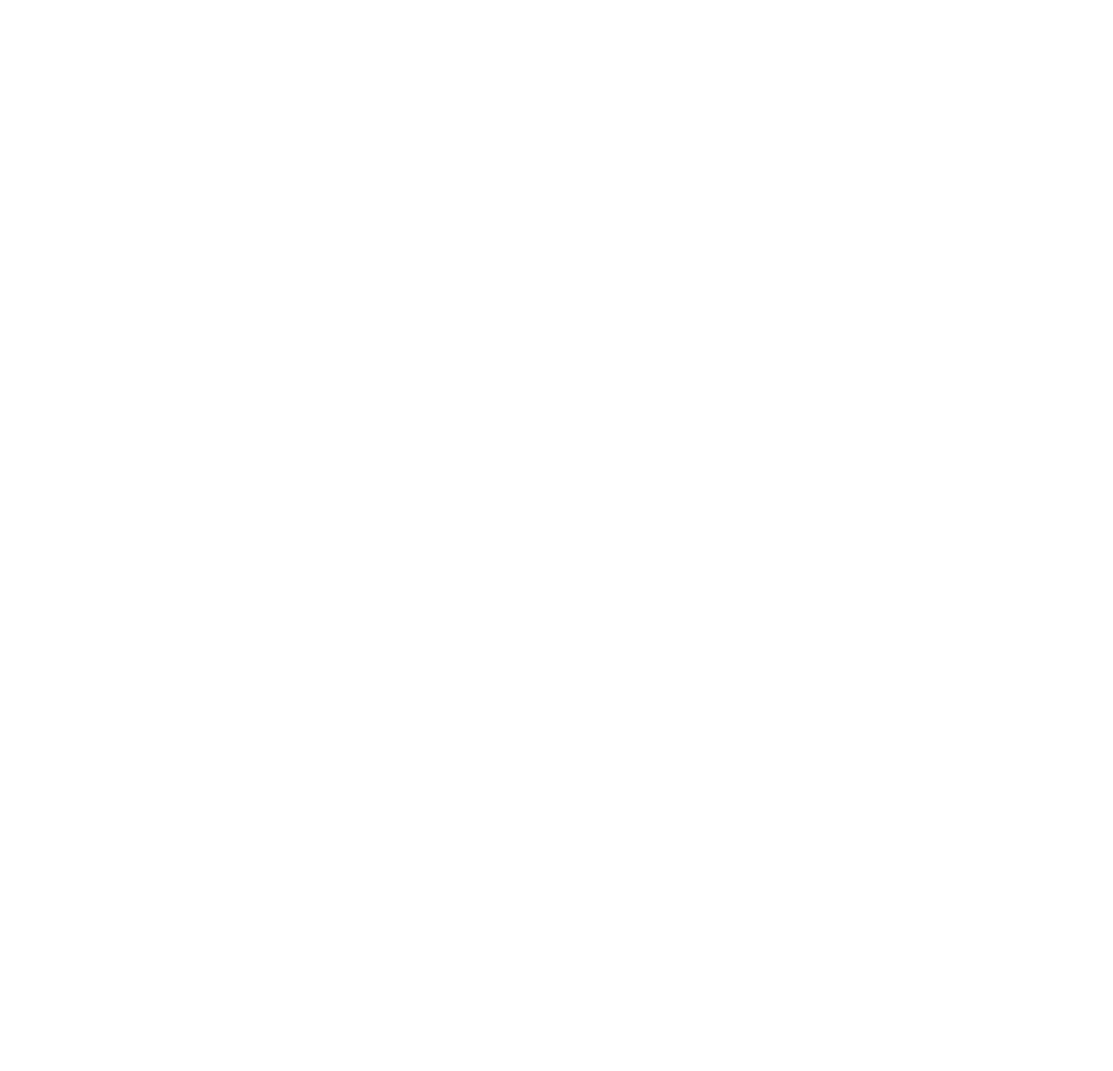
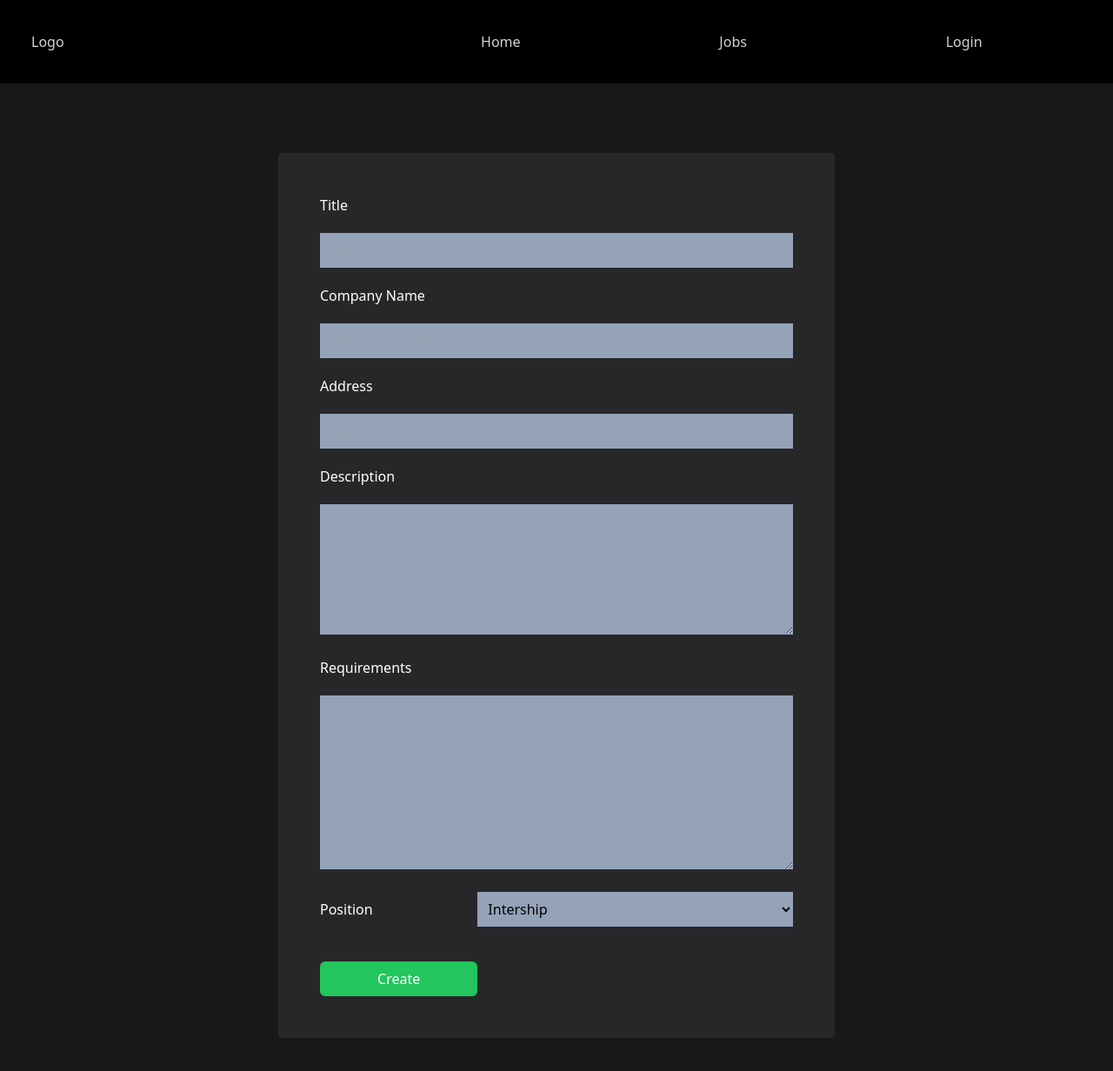
Before and after one commit to pyaephyo11979/workSearchingProgramme, a React (Vite) app in the folder frontend/: page /createjob in a window 1280 px wide. Before the commit this address had no page. Shown: the top 1232 px of the page at 87% size. Before the commit the page ends 800 px from the top, so only its background shows below. Built offline with nearby package versions, Linux system fonts and the light colour scheme.

Commit message:
added JobPostForm

```diff
--- a/frontend/src/App.jsx
+++ b/frontend/src/App.jsx
@@ -7,8 +7,10 @@ import RegisterPage from "./pages/RegisterPage";
 import JobDetails from "./components/JobDetails";
 import JobContextProvider from "./ctx/JobContext";
 
-import { registerAction, loginAction } from "./utils/actions";
+import { registerAction, loginAction, createJobAction } from "./utils/actions";
 import { checkAuthUser } from "./utils/loaders";
+import ProfilePage from "./pages/ProfilePage";
+import CreateJobPage from "./pages/CreateJobPage";
 
 function App() {
     const router = createBrowserRouter([
@@ -28,6 +30,11 @@ function App() {
                         </JobContextProvider>
                     ),
                 },
+                {
+                    path: "createjob",
+                    element: <CreateJobPage />,
+                    action: createJobAction,
+                },
                 { path: "jobs/:id", element: <JobDetails /> },
                 {
                     path: "register",
@@ -39,6 +46,7 @@ function App() {
                     element: <LoginPage />,
                     action: loginAction,
                 },
+                { path: "profile", element: <ProfilePage /> },
             ],
         },
     ]);
--- /dev/null
+++ b/frontend/src/components/CreateJob.jsx
@@ -0,0 +1,77 @@
+import { Form } from "react-router-dom";
+
+import CreateJobInputs from "./CreateJobInputs";
+
+function CreateJob() {
+    return (
+        <div className="min-h-screen w-full px-4 py-20 bg-zinc-900">
+            <Form
+                method="POST"
+                className="flex flex-col gap-5 m-auto bg-zinc-800 w-full md:w-[40rem] py-10 px-5 md:p-12 rounded"
+            >
+                <CreateJobInputs
+                    label="Title"
+                    type="text"
+                    id="title"
+                    name="title"
+                />
+                <CreateJobInputs
+                    label="Company Name"
+                    type="text"
+                    id="company_name"
+                    name="company_name"
+                />
+
+                <CreateJobInputs
+                    label="Address"
+                    type="text"
+                    id="address"
+                    name="address"
+                />
+
+                <div className="w-full text-white">
+                    <label htmlFor="description">Description</label>
+                    <textarea
+                        cols="30"
+                        id="description"
+                        name="description"
+                        className="h-[100px] md:h-[150px] px-5 py-2 border-none outline-none bg-slate-400 w-full mt-5 text-black"
+                    ></textarea>
+                </div>
+
+                <div className="w-full text-white">
+                    <label htmlFor="requirements">Requirements</label>
+                    <textarea
+                        cols="30"
+                        name="requirements"
+                        id="requirements"
+                        className="h-[100px] md:h-[200px] px-5 py-2 border-none outline-none bg-slate-400 w-full mt-5 text-black"
+                    ></textarea>
+                </div>
+
+                <div className="flex text-white items-center">
+                    <label htmlFor="position" className="w-1/3 ">
+                        Position
+                    </label>
+                    <select
+                        name="position"
+                        id="position"
+                        className="w-2/3 text-black bg-slate-400 p-2"
+                    >
+                        <option value="internship">Intership</option>
+                        <option value="entry">Entry</option>
+                        <option value="junior">Junior</option>
+                        <option value="mid">Mid</option>
+                        <option value="senior">Senior</option>
+                    </select>
+                </div>
+
+                <button className="bg-green-500 w-1/3 p-2 mt-5 text-white rounded-md">
+                    Create
+                </button>
+            </Form>
+        </div>
+    );
+}
+
+export default CreateJob;
--- /dev/null
+++ b/frontend/src/components/CreateJobInputs.jsx
@@ -0,0 +1,18 @@
+// eslint-disable-next-line react/prop-types
+function CreateJobInputs({ label, id, type, onChange, name }) {
+    return (
+        <div className="flex flex-col gap-5 text-white">
+            <label htmlFor={id}>{label}</label>
+            <input
+                name={name}
+                id={id}
+                type={type}
+                placeholder={label}
+                onChange={onChange}
+                className="p-2 bg-slate-400 text-black"
+            />
+        </div>
+    );
+}
+
+export default CreateJobInputs;
--- a/frontend/src/components/Jobs.jsx
+++ b/frontend/src/components/Jobs.jsx
@@ -1,11 +1,14 @@
 import JobCard from "./JobCard";
 import { useJob } from "../ctx/JobContext";
+import SpinnerFullPage from "../pages/SpinnerFullPage";
 
 function Jobs() {
     const { data, isLoading, error } = useJob();
 
+    console.log(data);
+
     if (isLoading) {
-        return <h1>Loading...</h1>;
+        return <SpinnerFullPage />;
     }
 
     if (error) {
@@ -15,7 +18,7 @@ function Jobs() {
     return (
         <div className=" text-stone-300 flex flex-col gap-10 p-10">
             {data.map((job) => (
-                <JobCard key={job.id} data={job} />
+                <JobCard key={job._id} data={job} />
             ))}
         </div>
     );
--- a/frontend/src/components/Navbar.jsx
+++ b/frontend/src/components/Navbar.jsx
@@ -1,10 +1,11 @@
 import { useEffect, useState } from "react";
-import { NavLink, useLoaderData } from "react-router-dom";
+import { Link, NavLink, useLoaderData } from "react-router-dom";
 
 function Navbar() {
     const user = useLoaderData("root");
 
     const [userData, setUserData] = useState(user);
+    const [isProfileMenuOpen, setIsProfileMenuOpen] = useState(false);
 
     useEffect(() => {
         setUserData(user);
@@ -15,26 +16,68 @@ function Navbar() {
         setUserData(null);
     }
 
+    useEffect(() => {
+        document.addEventListener("click", function (event) {
+            if (event.target.innerHTML !== "Profile")
+                setIsProfileMenuOpen(false);
+        });
+    }, []);
+
+    function activeHandler({ isActive }) {
+        return isActive ? "text-amber-500" : "";
+    }
+
     return (
         <nav className="flex justify-between p-5">
             <div className="w-1/3">Logo</div>
             <ul className="flex justify-around w-2/3">
-                <NavLink to="/">
+                <NavLink to="/" className={activeHandler}>
                     <li>Home</li>
                 </NavLink>
 
-                <NavLink to="/jobs">
+                <NavLink to="/jobs" className={activeHandler}>
                     <li>Jobs</li>
                 </NavLink>
 
-                {userData === null && (
-                    <NavLink to="/login">
+                {userData === null ? (
+                    <NavLink to="/login" className={activeHandler}>
                         <li>Login</li>
                     </NavLink>
+                ) : (
+                    <div className="relative w-1/3">
+                        <button onClick={() => setIsProfileMenuOpen((p) => !p)}>
+                            Profile
+                        </button>
+
+                        {isProfileMenuOpen && (
+                            <ul className="absolute flex flex-col gap-3 p-10 text-sm bg-black -left-[50%] w-[10rem] md:-left-[20%]">
+                                <Link
+                                    to="/profile"
+                                    className="hover:text-amber-500"
+                                >
+                                    View Profile
+                                </Link>
+                                {userData.role === "user" ? (
+                                    <Link className="hover:text-amber-500">
+                                        Saved Jobs
+                                    </Link>
+                                ) : (
+                                    <Link
+                                        to="/createjob"
+                                        className="hover:text-amber-500"
+                                    >
+                                        Create Jobs
+                                    </Link>
+                                )}
+                                {userData && (
+                                    <li className="hover:text-amber-500">
+                                        <button onClick={logout}>Logout</button>
+                                    </li>
+                                )}
+                            </ul>
+                        )}
+                    </div>
                 )}
-
-                {userData && <button onClick={logout}>Logout</button>}
-                {userData && <NavLink>Profile</NavLink>}
             </ul>
         </nav>
     );
--- a/frontend/src/ctx/JobContext.jsx
+++ b/frontend/src/ctx/JobContext.jsx
@@ -12,10 +12,13 @@ function JobContextProvider({ children }) {
     useEffect(() => {
         const fetchData = async () => {
             try {
-                const response = await fetch("/data.json");
+                const response = await fetch(
+                    "https://wspapi.onrender.com/api/post/get"
+                );
                 const result = await response.json();
 
-                setData(result);
+                console.log(result.posts);
+                setData(result.posts);
             } catch (error) {
                 setError("Error fetching data:");
             } finally {
--- a/frontend/src/pages/AppLayout.jsx
+++ b/frontend/src/pages/AppLayout.jsx
@@ -9,7 +9,7 @@ function AppLayout() {
 
     return (
         <>
-            <header>
+            <header className="bg-black p-4 text-stone-300">
                 <Navbar />
             </header>
 
--- /dev/null
+++ b/frontend/src/pages/CreateJobPage.jsx
@@ -0,0 +1,7 @@
+import CreateJob from "../components/CreateJob";
+
+function CreateJobPage() {
+    return <CreateJob />;
+}
+
+export default CreateJobPage;
--- /dev/null
+++ b/frontend/src/pages/ProfilePage.jsx
@@ -0,0 +1,9 @@
+function ProfilePage() {
+    return (
+        <div className="bg-zinc-800 min-h-screen">
+            <h1>Profile Page</h1>
+        </div>
+    );
+}
+
+export default ProfilePage;
--- a/frontend/src/utils/actions.js
+++ b/frontend/src/utils/actions.js
@@ -76,3 +76,42 @@ export async function loginAction({ request }) {
 
     return redirect("/jobs");
 }
+
+export async function createJobAction({ request }) {
+    const data = await request.formData();
+    const formData = Object.fromEntries(data);
+    const user = JSON.parse(localStorage.getItem("user"));
+    console.log(user);
+
+    // need to fix.
+    const jobData = {
+        ...formData,
+        postedBy: {
+            name: user.username,
+        },
+    };
+
+    const response = await fetch(
+        "https://wspapi.onrender.com/api/post/create",
+        {
+            method: request.method,
+            headers: {
+                "Content-Type": "Application/json",
+                Authorization: `Bearer ${JSON.parse(
+                    localStorage.getItem("token")
+                )}`,
+            },
+            body: JSON.stringify(formData),
+        }
+    );
+
+    console.log(response);
+
+    if (!response.ok) {
+        const error = await response.json();
+        console.log(error);
+        return error;
+    }
+
+    return redirect("/jobs");
+}
```
